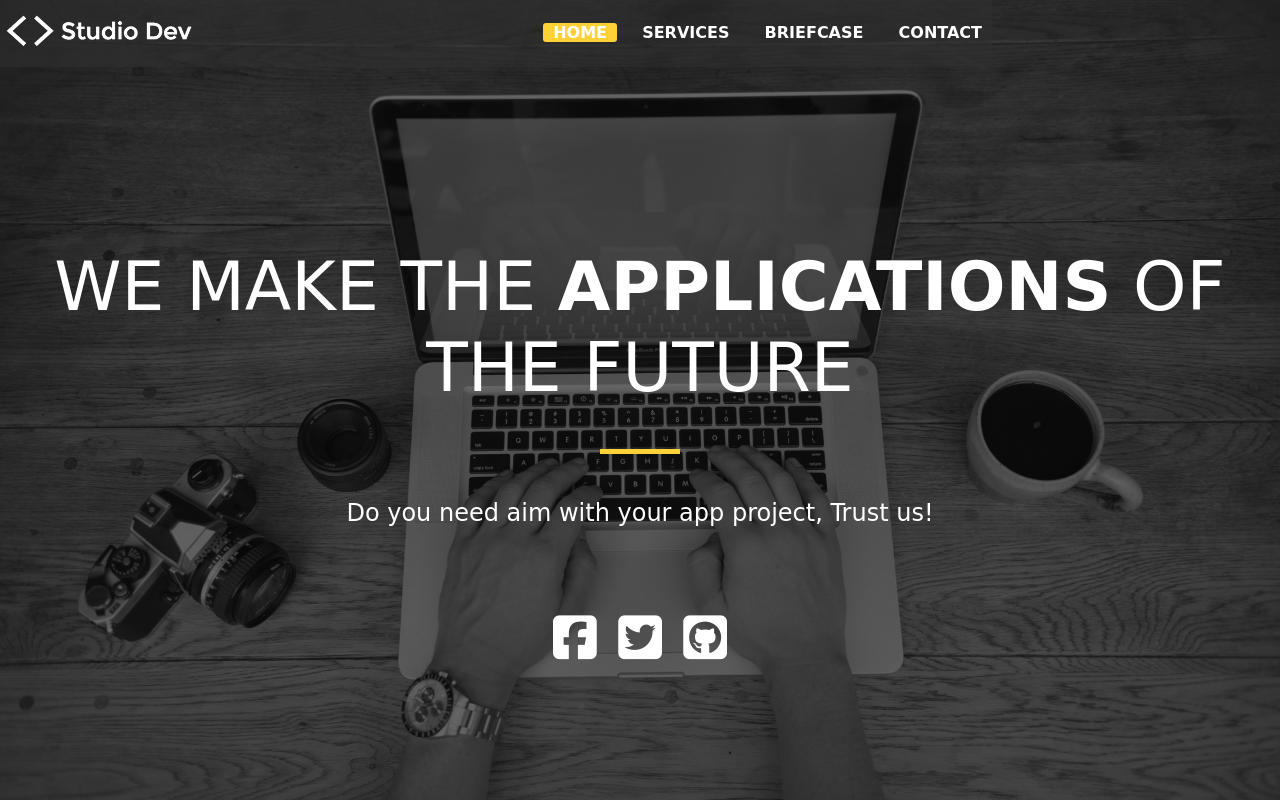
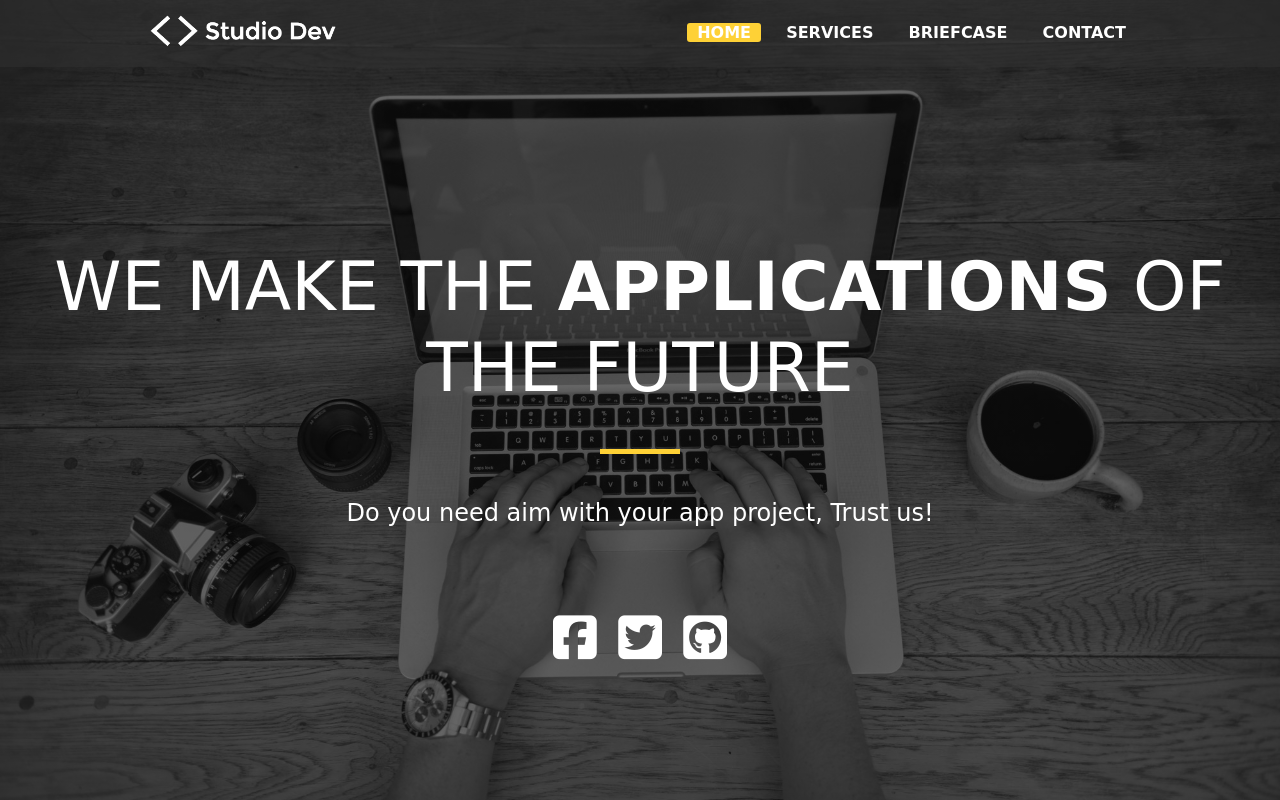
Before and after one commit to AlejoRondon/StudioDevPage, a plain HTML site: page index.html in a window 1280 px wide. Shown: the top 800 px of the page. Drawn offline with nearby package versions, Linux system fonts and the light colour scheme; a web font is replaced by a local one.

Commit message:
[EDIT] Solving navbar alignment issues

```diff
--- a/css/style.css
+++ b/css/style.css
@@ -24,8 +24,6 @@ header img {
 header nav {
   float: right;
   margin-top: 10px;
-  position: sticky;
-  position: -webkit-sticky; /* Safari */
   top: 0px;
 }
 header nav a {
--- a/index.html
+++ b/index.html
@@ -14,8 +14,8 @@
   </head>
   <body>
     <div class="home-wrapper">
-      <header class="center-container">
-        <div>
+      <header>
+        <div class="center-container">
           <img src="images/logo.png" alt="Logo StudioDev" />
           <nav>
             <a href="#home" class="active">HOME</a>
```
